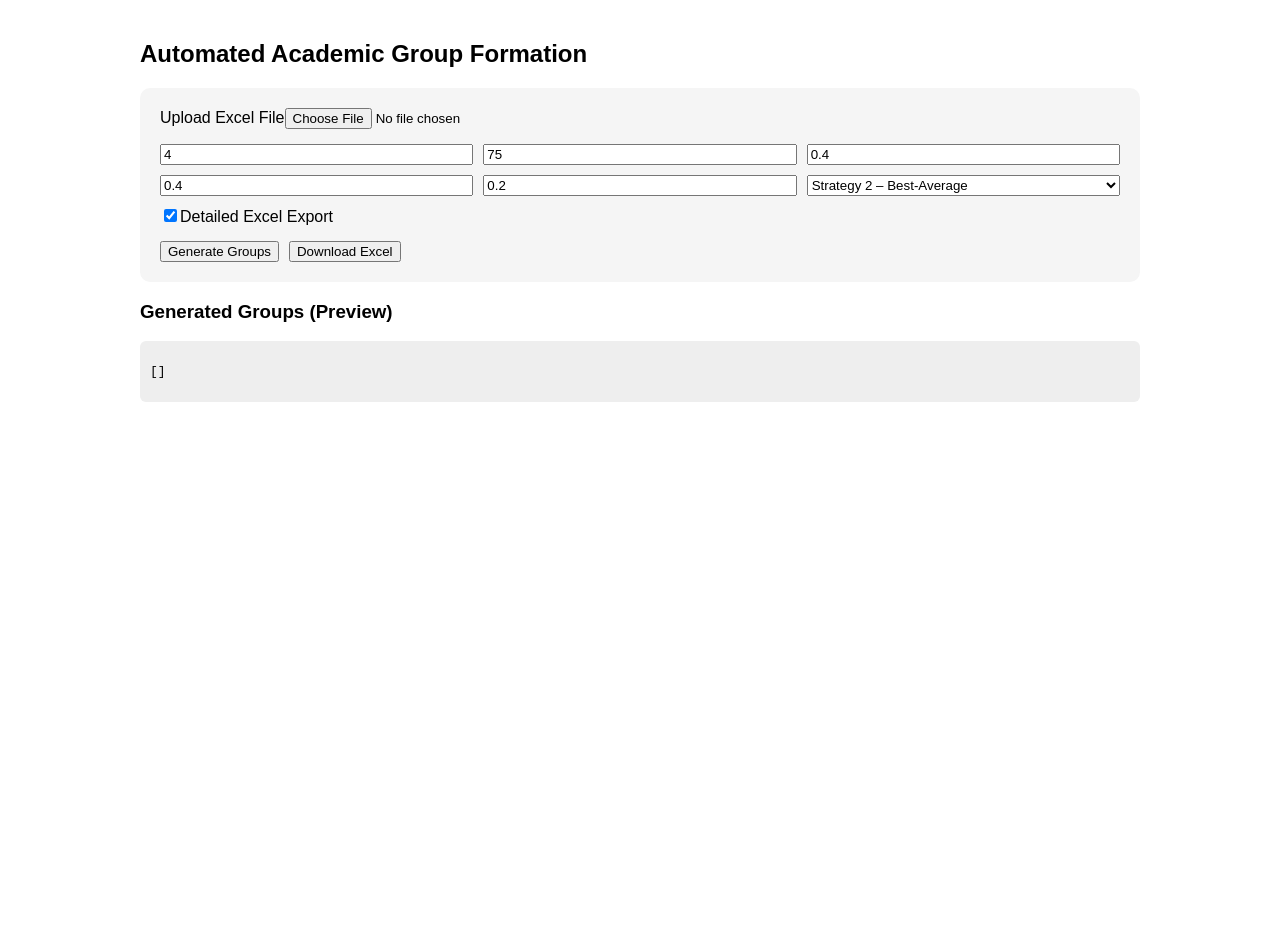
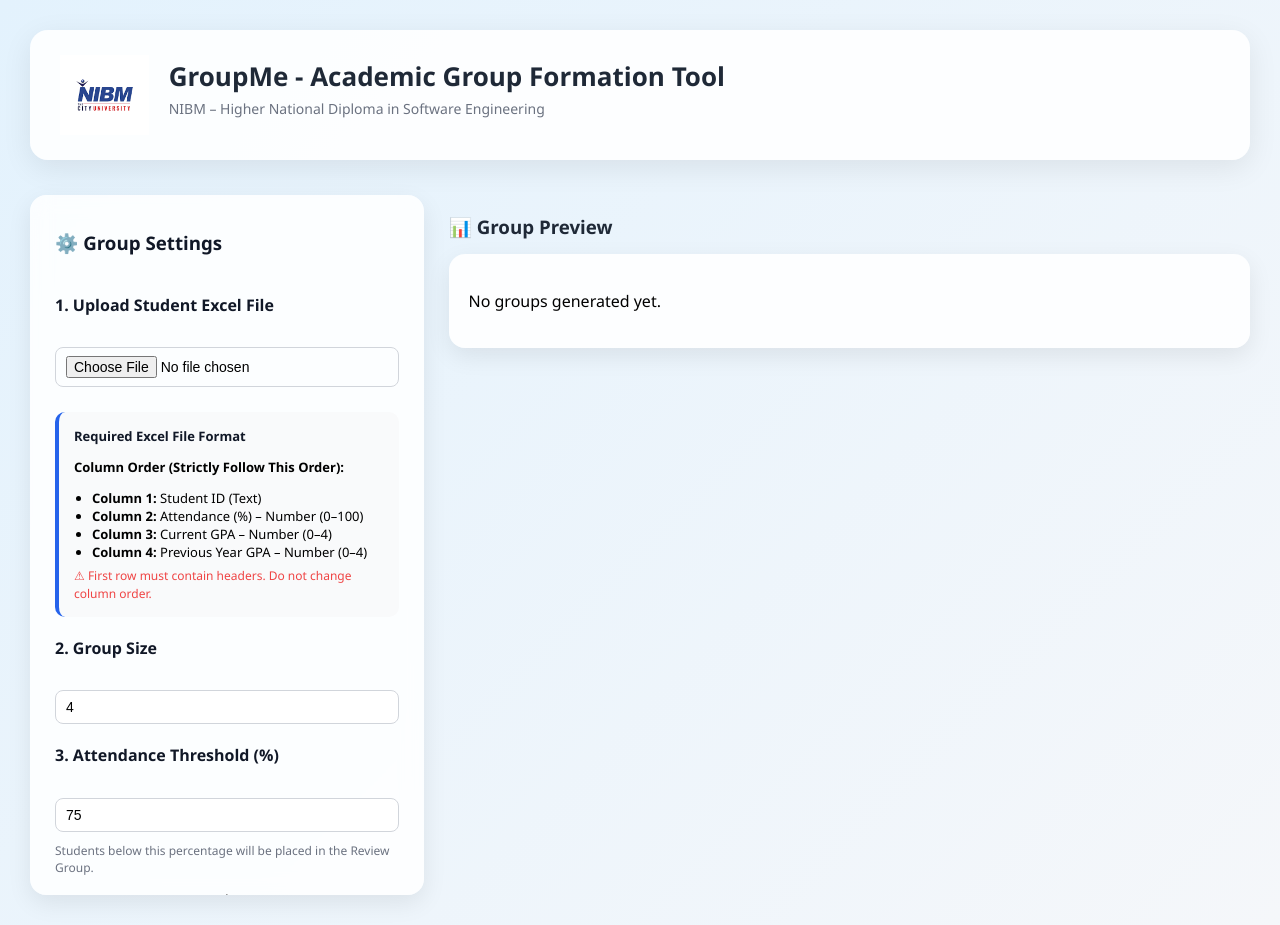
Before and after one commit to Thilini-Piyumika/automated-academic-group-formation-system, a React (Create React App) app in the folder grouping-extention/: page / in a window 1280 px wide. Before the commit the page ends 800 px from the top, so only its background shows below. Built offline with nearby package versions, Linux system fonts and the light colour scheme.

Commit message:
Updated ui

```diff
--- /dev/null
+++ b/grouping-extention/src/GroupGenerator.css
@@ -0,0 +1,297 @@
+/* ===============================
+   GLOBAL STYLES
+================================= */
+
+body {
+  margin: 0;
+  font-family: 'Segoe UI', Roboto, sans-serif;
+  background: linear-gradient(135deg, #e3f2fd, #f5f7fa);
+}
+
+/* ===============================
+   MAIN CONTAINER
+================================= */
+
+.container {
+  padding: 30px;
+}
+
+.title {
+  text-align: center;
+  font-size: 28px;
+  font-weight: 600;
+  margin-bottom: 30px;
+  color: #1f2937;
+}
+
+/* ===============================
+   LAYOUT
+================================= */
+
+.layout {
+  display: flex;
+  gap: 25px;
+  align-items: flex-start;
+}
+
+/* ===============================
+   HEADER CONTAINER
+================================= */
+
+.header-container {
+  background: rgba(255, 255, 255, 0.9);
+  padding: 25px 30px;
+  border-radius: 18px;
+  box-shadow: 0 8px 30px rgba(0, 0, 0, 0.08);
+  margin-bottom: 35px;
+}
+
+/* ===============================
+   HEADER CONTENT
+================================= */
+
+.header {
+  display: flex;
+  align-items: center;
+  gap: 20px;
+}
+
+.logo {
+  height: 80px;
+  width: auto;
+}
+
+.title {
+  font-size: 26px;
+  font-weight: 600;
+  color: #1f2937;
+  margin: 0;
+}
+
+.subtitle {
+  font-size: 14px;
+  color: #6b7280;
+  margin-top: 5px;
+}
+
+/* ===============================
+   SIDEBAR (Modern Card Style)
+================================= */
+
+.sidebar {
+  width: 30%;
+  background: rgba(255, 255, 255, 0.85);
+  backdrop-filter: blur(10px);
+  padding: 25px;
+  border-radius: 16px;
+  box-shadow: 0 8px 25px rgba(0, 0, 0, 0.08);
+  display: flex;
+  flex-direction: column;
+  gap: 10px;
+  transition: 0.3s ease;
+  max-height: 650px;
+  overflow-y: auto;
+}
+
+.sidebar:hover {
+  transform: translateY(-3px);
+}
+
+.sidebar h3,
+.sidebar h4 {
+  margin-top: 10px;
+  color: #111827;
+}
+
+.sidebar input,
+.sidebar select {
+  padding: 8px 10px;
+  border-radius: 8px;
+  border: 1px solid #d1d5db;
+  transition: 0.2s ease;
+  font-size: 14px;
+}
+
+.sidebar input:focus,
+.sidebar select:focus {
+  outline: none;
+  border-color: #2563eb;
+  box-shadow: 0 0 0 2px rgba(37, 99, 235, 0.2);
+}
+
+.sidebar small {
+  font-size: 12px;
+  color: #6b7280;
+}
+
+.checkbox-label {
+  display: flex;
+  align-items: center;
+  gap: 8px;
+  font-size: 14px;
+}
+
+/* ===============================
+   BUTTONS
+================================= */
+
+.button-row {
+  margin-top: 20px;
+  display: flex;
+  gap: 12px;
+}
+
+button {
+  padding: 10px 16px;
+  border: none;
+  border-radius: 10px;
+  background: linear-gradient(135deg, #2563eb, #1e40af);
+  color: white;
+  font-weight: 500;
+  cursor: pointer;
+  transition: all 0.3s ease;
+}
+
+button:hover {
+  transform: translateY(-2px);
+  box-shadow: 0 6px 18px rgba(37, 99, 235, 0.3);
+}
+
+/* ===============================
+   PREVIEW PANEL
+================================= */
+
+.preview-panel {
+  width: 70%;
+}
+
+.preview-panel h3 {
+  margin-bottom: 15px;
+  color: #1f2937;
+}
+
+.preview-box {
+  max-height: 600px;
+  overflow-y: auto;
+  background: rgba(255, 255, 255, 0.9);
+  padding: 20px;
+  border-radius: 16px;
+  box-shadow: 0 8px 25px rgba(0, 0, 0, 0.08);
+}
+
+/* ===============================
+   GROUP BLOCK
+================================= */
+
+.group-block {
+  margin-bottom: 30px;
+  animation: fadeIn 0.4s ease-in-out;
+}
+
+.group-block h4 {
+  margin-bottom: 10px;
+  color: #374151;
+}
+
+/* ===============================
+   TABLE DESIGN
+================================= */
+
+table {
+  width: 100%;
+  border-collapse: collapse;
+  border-radius: 10px;
+  overflow: hidden;
+  font-size: 14px;
+}
+
+th {
+  background-color: #1e293b;
+  color: white;
+  padding: 10px;
+}
+
+td {
+  padding: 8px;
+  text-align: center;
+  border-bottom: 1px solid #e5e7eb;
+}
+
+tr:hover {
+  background-color: #f3f4f6;
+}
+
+/* ===============================
+   CATEGORY COLORS (Soft Modern)
+================================= */
+
+.best-row {
+  background-color: rgba(34, 197, 94, 0.15);
+}
+
+.average-row {
+  background-color: rgba(251, 191, 36, 0.15);
+}
+
+.worst-row {
+  background-color: rgba(239, 68, 68, 0.15);
+}
+
+/* ===============================
+   EXCEL FORMAT BOX
+================================= */
+
+.excel-format-box {
+  margin-top: 15px;
+  padding: 15px;
+  background: #f9fafb;
+  border-left: 4px solid #2563eb;
+  border-radius: 10px;
+  font-size: 13px;
+}
+
+.excel-format-box h4 {
+  margin: 0 0 8px 0;
+}
+
+.excel-format-box ul {
+  padding-left: 18px;
+  margin: 5px 0;
+}
+
+.excel-format-box small {
+  color: #ef4444;
+  font-weight: 500;
+}
+
+/* ===============================
+   ANIMATIONS
+================================= */
+
+@keyframes fadeIn {
+  from {
+    opacity: 0;
+    transform: translateY(8px);
+  }
+  to {
+    opacity: 1;
+    transform: translateY(0);
+  }
+}
+
+/* ===============================
+   SCROLLBAR MODERN STYLE
+================================= */
+
+.preview-box::-webkit-scrollbar {
+  width: 8px;
+}
+
+.preview-box::-webkit-scrollbar-thumb {
+  background: #cbd5e1;
+  border-radius: 10px;
+}
+
+.preview-box::-webkit-scrollbar-thumb:hover {
+  background: #94a3b8;
+}
--- a/grouping-extention/src/GroupGenerator.jsx
+++ b/grouping-extention/src/GroupGenerator.jsx
@@ -1,4 +1,6 @@
 import React, { useState } from "react";
+import "./GroupGenerator.css";
+import nibmLogo from "./NIBMLogo.png";
 
 const GroupGenerator = () => {
 
@@ -12,9 +14,6 @@ const GroupGenerator = () => {
   const [detailed, setDetailed] = useState(true);
   const [groups, setGroups] = useState([]);
 
-  // ======================
-  // GENERATE GROUPS
-  // ======================
   const handleGenerate = async () => {
 
     if (!file) {
@@ -40,11 +39,7 @@ const GroupGenerator = () => {
     setGroups(data);
   };
 
-  // ======================
-  // DOWNLOAD EXCEL
-  // ======================
   const handleDownload = async () => {
-
     const response = await fetch(
       `http://localhost:8080/api/export?detailed=${detailed}`
     );
@@ -58,62 +53,105 @@ const GroupGenerator = () => {
     a.click();
   };
 
+  const getCategoryClass = (category) => {
+    if (category === "BEST") return "best-row";
+    if (category === "AVERAGE") return "average-row";
+    if (category === "NEEDS_SUPPORT") return "worst-row";
+    return "";
+  };
+
   return (
-    <div style={styles.container}>
+    <div className="container">
 
-      <h2>Automated Academic Group Formation</h2>
+      {/* HEADER CONTAINER */}
+      <div className="header-container">
+        <div className="header">
+          <img src={nibmLogo} alt="NIBM Logo" className="logo" />
+          <div>
+            <h2 className="title">
+              GroupMe - Academic Group Formation Tool
+            </h2>
+            <p className="subtitle">
+              NIBM – Higher National Diploma in Software Engineering
+            </p>
+          </div>
+        </div>
+      </div>
 
-      <div style={styles.card}>
+      <div className="layout">
 
-        <label>Upload Excel File</label>
-        <input
-          type="file"
-          accept=".xlsx"
+        {/* LEFT SIDE SETTINGS */}
+        <div className="sidebar">
+
+          <h3>⚙️ Group Settings</h3>
+
+          <h4>1. Upload Student Excel File</h4>
+          <input type="file" accept=".xlsx"
             onChange={(e) => setFile(e.target.files[0])}
           />
 
-        <div style={styles.grid}>
+          <div className="excel-format-box">
+            <h4>Required Excel File Format</h4>
+            <p><strong>Column Order (Strictly Follow This Order):</strong></p>
 
-          <input
-            type="number"
+            <ul>
+              <li><strong>Column 1:</strong> Student ID (Text)</li>
+              <li><strong>Column 2:</strong> Attendance (%) – Number (0–100)</li>
+              <li><strong>Column 3:</strong> Current GPA – Number (0–4)</li>
+              <li><strong>Column 4:</strong> Previous Year GPA – Number (0–4)</li>
+            </ul>
+
+            <small>
+              ⚠ First row must contain headers. Do not change column order.
+            </small>
+          </div>
+
+          <h4>2. Group Size</h4>
+          <input type="number"
             value={size}
             onChange={(e) => setSize(e.target.value)}
-            placeholder="Group Size"
           />
 
-          <input
-            type="number"
+          <h4>3. Attendance Threshold (%)</h4>
+          <input type="number"
             value={threshold}
             onChange={(e) => setThreshold(e.target.value)}
-            placeholder="Attendance Threshold (%)"
+          />
+          <small>
+            Students below this percentage will be placed in the Review Group.
+          </small>
+
+          <hr />
+
+          <h4>4. Readiness Score Weights</h4>
+
+          <label>Attendance Weight (W1)</label>
+          <input type="number" step="0.1"
+            value={w1}
+            onChange={(e) => setW1(e.target.value)}
           />
 
-          <input
-            type="number"
-            step="0.1"
-            value={w1}
-            onChange={(e) => setW1(e.target.value)}
-            placeholder="Attendance Weight (W1)"
+          <label>Current GPA Weight (W2)</label>
+          <input type="number" step="0.1"
+            value={w2}
+            onChange={(e) => setW2(e.target.value)}
           />
 
-          <input
-            type="number"
-            step="0.1"
-            value={w2}
-            onChange={(e) => setW2(e.target.value)}
-            placeholder="Current GPA Weight (W2)"
+          <label>Previous GPA Weight (W3)</label>
+          <input type="number" step="0.1"
+            value={w3}
+            onChange={(e) => setW3(e.target.value)}
           />
 
-          <input
-            type="number"
-            step="0.1"
-            value={w3}
-            onChange={(e) => setW3(e.target.value)}
-            placeholder="Previous GPA Weight (W3)"
-          />
+          <small>
+            Readiness Score = Weighted GPA of Attendance, Current GPA & Previous GPA.
+          </small>
 
-          <select
-            value={strategy}
+          <hr />
+
+          <h4>5. Grouping Strategy</h4>
+
+          <select value={strategy}
             onChange={(e) => setStrategy(e.target.value)}
           >
             <option value="1">Strategy 1 – Best-Best</option>
@@ -121,10 +159,13 @@ const GroupGenerator = () => {
             <option value="3">Strategy 3 – Mixed</option>
           </select>
 
-        </div>
+          <small>
+            Strategy 2 Order: BEST+AVG → BEST+WORST → AVG+WORST → Fill Remaining
+          </small>
 
-        <div style={{ marginTop: "10px" }}>
-          <label>
+          <hr />
+
+          <label className="checkbox-label">
             <input
               type="checkbox"
               checked={detailed}
@@ -132,55 +173,73 @@ const GroupGenerator = () => {
             />
             Detailed Excel Export
           </label>
-        </div>
 
-        <div style={styles.buttonRow}>
+          <div className="button-row">
             <button onClick={handleGenerate}>Generate Groups</button>
             <button onClick={handleDownload}>Download Excel</button>
           </div>
 
         </div>
 
-      <h3>Generated Groups (Preview)</h3>
+        {/* RIGHT SIDE PREVIEW */}
+        <div className="preview-panel">
 
-      <div style={styles.preview}>
-        <pre>{JSON.stringify(groups, null, 2)}</pre>
+          <h3>📊 Group Preview</h3>
+
+          <div className="preview-box">
+
+            {groups.length === 0 && (
+              <p>No groups generated yet.</p>
+            )}
+
+            {groups.map((group, index) => {
+
+              const isLast = index === groups.length - 1;
+              const groupName = isLast
+                ? "Review Group"
+                : `Group ${index + 1}`;
+
+              return (
+                <div key={index} className="group-block">
+
+                  <h4>{groupName}</h4>
+
+                  <table>
+                    <thead>
+                      <tr>
+                        <th>ID</th>
+                        <th>Attendance</th>
+                        <th>GPA</th>
+                        <th>Prev GPA</th>
+                        <th>Score</th>
+                        <th>Category</th>
+                      </tr>
+                    </thead>
+                    <tbody>
+                      {group.map((student, i) => (
+                        <tr key={i} className={getCategoryClass(student.category)}>
+                          <td>{student.studentId}</td>
+                          <td>{student.attendance}</td>
+                          <td>{student.thisYearGpa}</td>
+                          <td>{student.previousYearGpa}</td>
+                          <td>{student.readinessScore}</td>
+                          <td>{student.category}</td>
+                        </tr>
+                      ))}
+                    </tbody>
+                  </table>
+
+                </div>
+              );
+            })}
+
           </div>
 
+        </div>
+
+      </div>
     </div>
   );
 };
 
-const styles = {
-  container: {
-    maxWidth: "1000px",
-    margin: "auto",
-    padding: "20px",
-    fontFamily: "Arial"
-  },
-  card: {
-    background: "#f5f5f5",
-    padding: "20px",
-    borderRadius: "10px"
-  },
-  grid: {
-    display: "grid",
-    gridTemplateColumns: "repeat(3, 1fr)",
-    gap: "10px",
-    marginTop: "15px"
-  },
-  buttonRow: {
-    marginTop: "15px",
-    display: "flex",
-    gap: "10px"
-  },
-  preview: {
-    background: "#eee",
-    padding: "10px",
-    borderRadius: "6px",
-    maxHeight: "300px",
-    overflow: "auto"
-  }
-};
-
 export default GroupGenerator;
```
Also changed, not shown: grouping-extention/src/NIBMLogo.png (renamed from grouping-extention/src/assets/images/NIBMLogo.png). Lines whose indentation alone changed are shown as unchanged.
